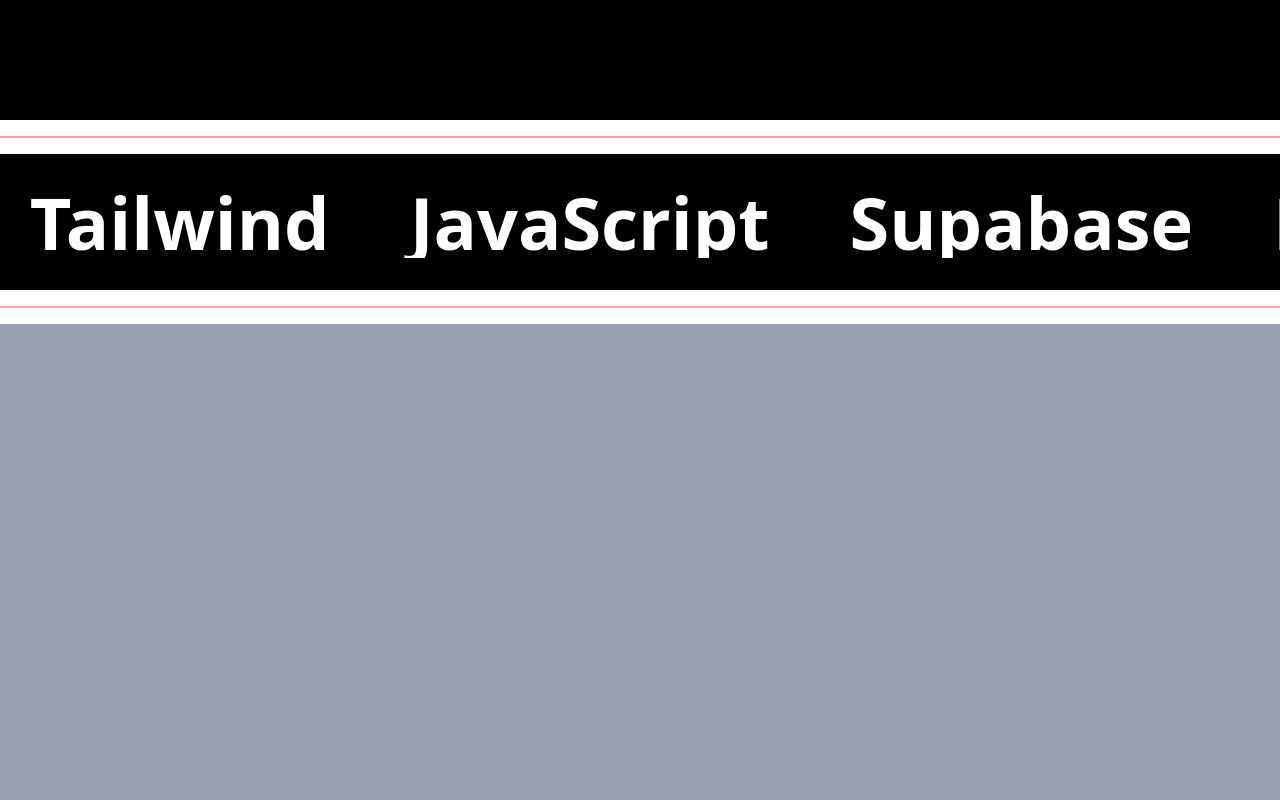
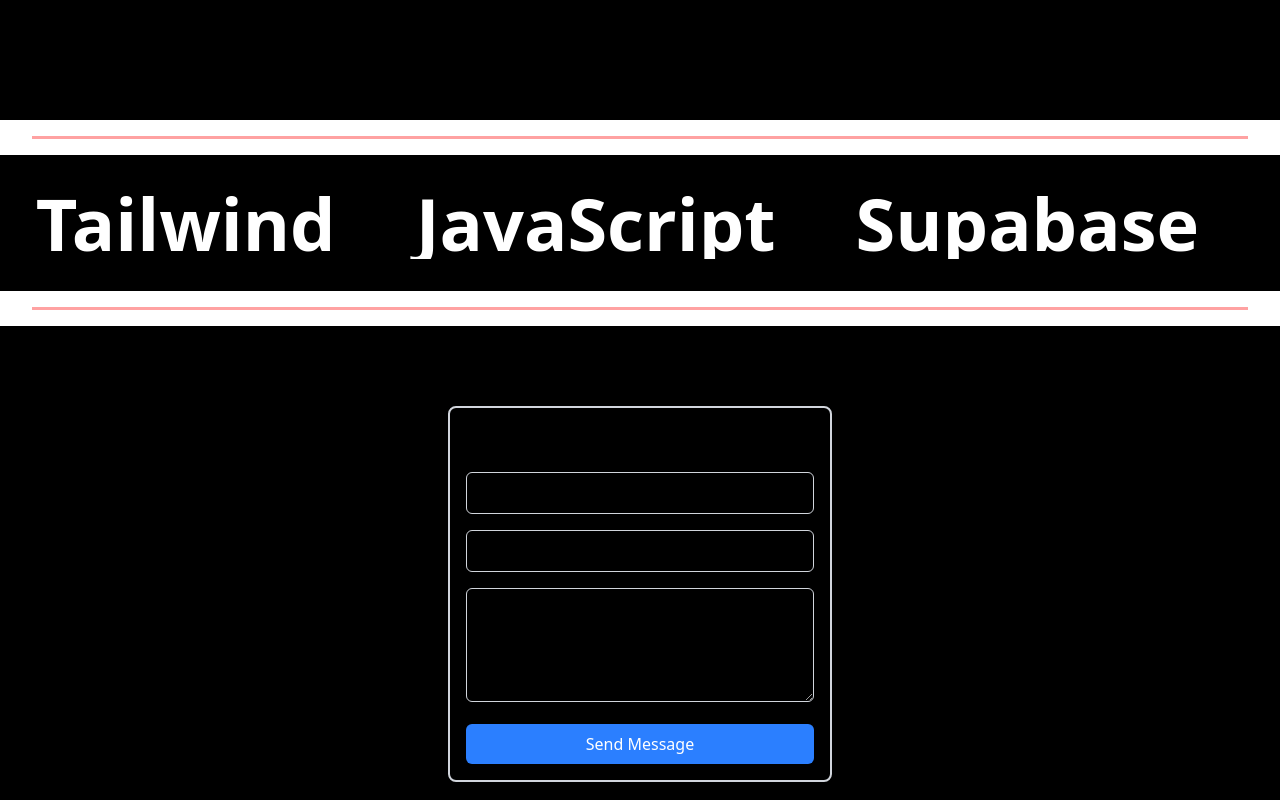
Before and after one commit to 3-stardust-7/Portfolio, a React (Vite) app: page / in a window 1280 px wide. Shown: the part 680-1480 px from the top of the page. Built offline with nearby package versions, Linux system fonts and the light colour scheme.

Commit message:
contact form basic look

```diff
--- a/package.json
+++ b/package.json
@@ -19,8 +19,8 @@
     "react-dom": "^19.0.0",
     "react-fast-marquee": "^1.6.5",
     "react-icons": "^5.5.0",
-    "react-router-dom": "^7.4.0",
-    "tailwindcss": "^4.0.15"
+    "react-router-dom": "^7.4.1",
+    "tailwindcss": "^4.0.17"
   },
   "devDependencies": {
     "@eslint/js": "^9.21.0",
--- a/src/App.jsx
+++ b/src/App.jsx
@@ -6,6 +6,7 @@ import About from "./pages/About";
 
 const App = () => {
   return (
+    <div className="bg-white dark:bg-gray-900 text-black dark:text-white min-h-screen transition-all duration-300">
       <Router>
         <Routes>
           <Route path="/" element={<Landing />} />
@@ -23,6 +24,7 @@ const App = () => {
           />
         </Routes>
       </Router>
+    </div>
   );
 };
 
--- /dev/null
+++ b/src/components/Contact.jsx
@@ -0,0 +1,72 @@
+import React, { useState } from "react";
+
+const Contact = () => {
+  const [formData, setFormData] = useState({
+    name: "",
+    email: "",
+    message: "",
+  });
+
+  const handleChange = (e) => {
+    const { name, value } = e.target;
+    setFormData((prevData) => ({
+      ...prevData,
+      [name]: value,
+    }));
+  };
+
+  const handleSubmit = (e) => {
+    e.preventDefault();
+    alert("Form Submitted!");
+    // You can add form submission logic here (e.g., API call)
+  };
+
+  return (
+    <div className="w-full max-w-sm mx-auto p-4 border-2 border-gray-300 rounded-lg shadow-lg">
+      <h2 className="text-center text-2xl font-bold mb-4">Contact Me</h2>
+      <form onSubmit={handleSubmit} className="space-y-4">
+        <div>
+          <input
+            type="text"
+            name="name"
+            value={formData.name}
+            onChange={handleChange}
+            placeholder="Your Name"
+            className="w-full p-2 border border-gray-300 rounded-md"
+            required
+          />
+        </div>
+        <div>
+          <input
+            type="email"
+            name="email"
+            value={formData.email}
+            onChange={handleChange}
+            placeholder="Your Email"
+            className="w-full p-2 border border-gray-300 rounded-md"
+            required
+          />
+        </div>
+        <div>
+          <textarea
+            name="message"
+            value={formData.message}
+            onChange={handleChange}
+            placeholder="Your Message"
+            className="w-full p-2 border border-gray-300 rounded-md"
+            rows="4"
+            required
+          />
+        </div>
+        <button
+          type="submit"
+          className="w-full bg-blue-500 text-white p-2 rounded-md hover:bg-blue-600 transition"
+        >
+          Send Message
+        </button>
+      </form>
+    </div>
+  );
+};
+
+export default Contact;
--- a/src/pages/Contact.jsx
+++ /dev/null
@@ -1,9 +0,0 @@
-import React from 'react'
-
-const Contact = () => {
-  return (
-    <div>Contact</div>
-  )
-}
-
-export default Contact
--- a/src/pages/Landing.jsx
+++ b/src/pages/Landing.jsx
@@ -3,6 +3,7 @@ import Navbar from "../components/Navbar";
   import SocialIcons from "../components/Socialicons";
   import Marquee from "react-fast-marquee";
   import Footer from "../components/Footer";
+  import Contact from "../components/Contact";
 
   //import { FaGithub, FaLinkedin, FaTwitter } from "react-icons/fa";
 
@@ -12,6 +13,7 @@ const Landing = () => {
         <div className=" fixed w-full z-100 ">
           <Navbar />
         </div>
+
         <div className="bg-black w-full text-white min-h-screen flex lg:flex-col flex-row justify-center items-center">
           <div className="flex lg:flex-row flex-col">
             <div className="w-1/2 sm:ml-0 ml-18  z-50 lg:bg-none bg-black">
@@ -20,8 +22,8 @@ const Landing = () => {
               </h1>
               <p className="p-20 font-light text-2xl">
                 A passionate web developer who loves crafting beautiful UIs.
-              Skilled in React, Tailwind, and Supabase, with a growing interest
-              in machine learning
+                Skilled in React, Tailwind, and Supabase, with a growing
+                interest in machine learning
               </p>
               <div className="bg-black sm:ml-0 ml-16  pb-20">
                 <SocialIcons />
@@ -47,8 +49,8 @@ const Landing = () => {
             </div>
           </div>
         </div>
-      <hr className="border-t-2 border-red-300 my-4" />
 
+        <hr className="border-t-3 border-red-300 m-4 mx-8" />
         <div className="bg-black  text-7xl font-bold text-white py-8">
           <Marquee gradient={false} speed={50} pauseOnHover={true}>
             <span className="mx-10">React</span>
@@ -59,9 +61,14 @@ const Landing = () => {
             <span className="mx-10">Machine Learning</span>
           </Marquee>
         </div>
-      <hr className="border-t-2 border-red-300 my-4" />
-      <div className="min-h-screen bg-gray-400"></div>
+        <hr className="border-t-3 border-red-300 m-4 mx-8" />
+
+        <div className="bg-black p-20">
+          <Contact />
+        </div>
+
         <div>
+          <hr className="border-t-2 border-white" />
           <Footer />
         </div>
       </>
--- a/tailwind.config.js
+++ b/tailwind.config.js
@@ -1,18 +1,8 @@
 /** @type {import('tailwindcss').Config} */
 module.exports = {
-  content: ["./index.html", "./src/**/*.{js,ts,jsx,tsx}"],
+  content: ["./src/**/*.{js,jsx,ts,tsx}"],
   theme: {
-    extend: {
-      keyframes: {
-        scroll: {
-          "0%": { transform: "translateX(0)" },
-          "100%": { transform: "translateX(-100%)" },
-        },
-      },
-      animation: {
-        scroll: "scroll 20s linear infinite",
-      },
-    },
+    extend: {},
   },
   plugins: [],
 };
```
Also changed, not shown: 1 other file (tests, documents, lock files or other folders). Lines whose indentation alone changed are shown as unchanged.
